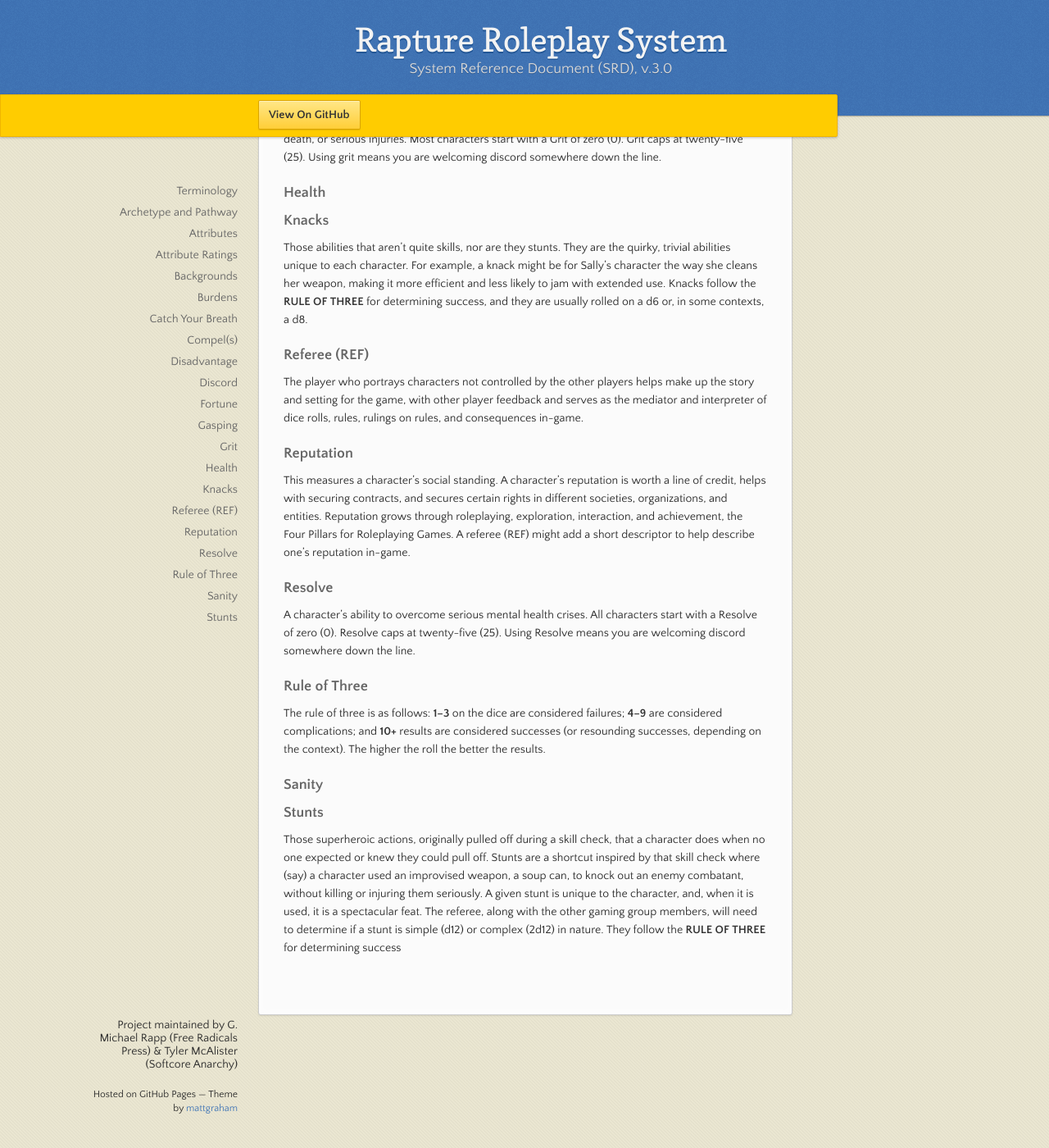
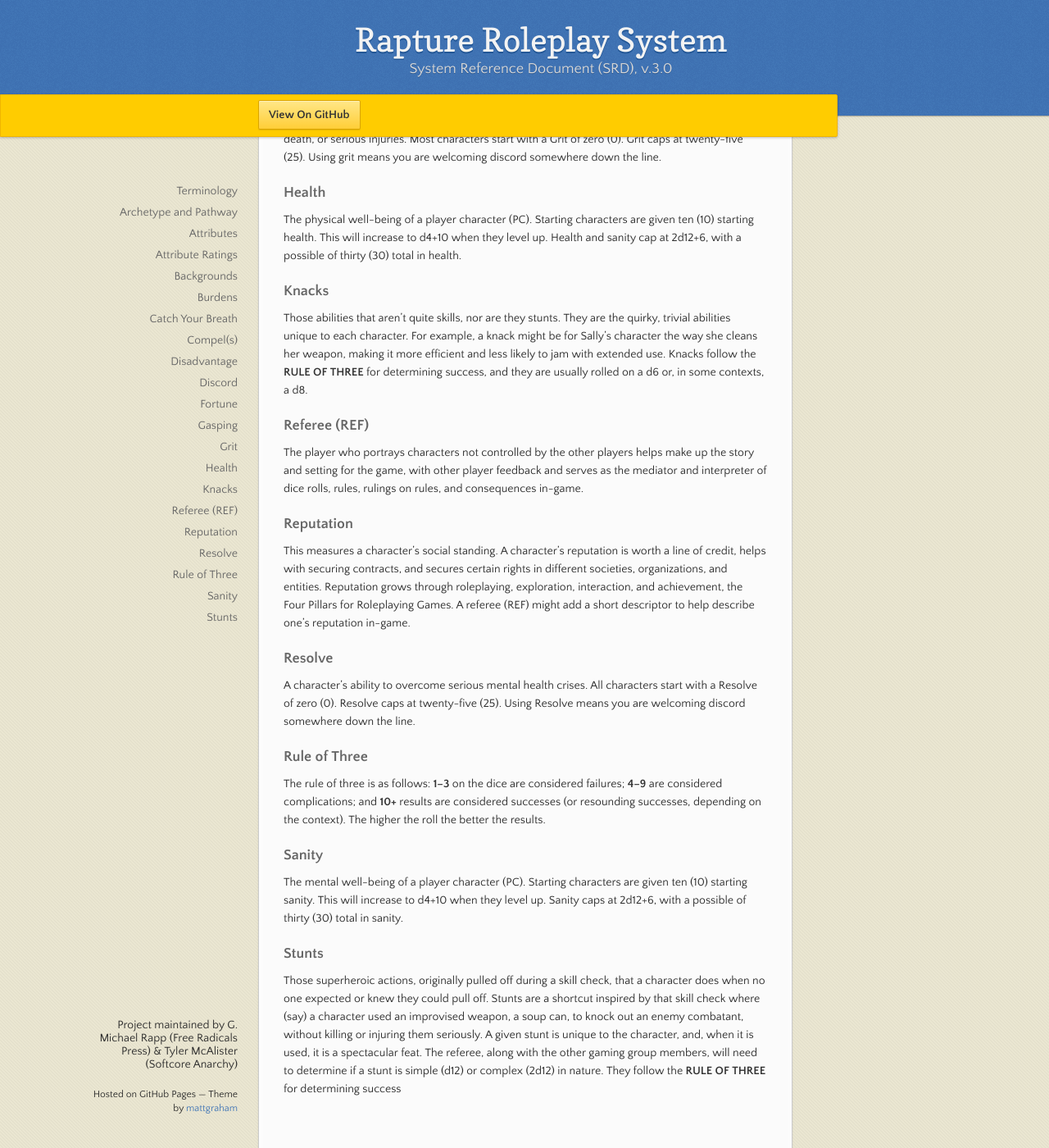
Before and after one commit to GMichaelRapp/rapture, a Jekyll site: the page built from terminology.md, in a window 1280 px wide and 1400 px high, scrolled down 1626 px. Shown: the whole window at 82% size. Built offline with Jekyll 4.4.1, drawn with Linux system fonts in a browser that asks for light colours.

Commit message:
Update terminology.md

```diff
--- a/terminology.md
+++ b/terminology.md
@@ -48,6 +48,7 @@ Players have the option to break combat or the action, for a short period, by ga
 A character’s ability to resist physical damage to their body after having survived near death, death, or serious injuries. Most characters start with a Grit of zero (0). Grit caps at twenty-five (25). Using grit means you are welcoming discord somewhere down the line.
 
 ### Health
+The physical well-being of a player character (PC). Starting characters are given ten (10) starting health. This will increase to d4+10 when they level up. Health and sanity cap at 2d12+6, with a possible of thirty (30) total in health.
 
 ### Knacks
 Those abilities that aren’t quite skills, nor are they stunts. They are the quirky, trivial abilities unique to each character. For example, a knack might be for Sally’s character the way she cleans her weapon, making it more efficient and less likely to jam with extended use. Knacks follow the **RULE OF THREE** for determining success, and they are usually rolled on a d6 or, in some contexts, a d8.
@@ -65,6 +66,7 @@ A character’s ability to overcome serious mental health crises. All characters
 The rule of three is as follows: **1–3** on the dice are considered failures; **4–9** are considered complications; and **10+** results are considered successes (or resounding successes, depending on the context). The higher the roll the better the results.
 
 ### Sanity
+The mental well-being of a player character (PC). Starting characters are given ten (10) starting sanity. This will increase to d4+10 when they level up. Sanity caps at 2d12+6, with a possible of thirty (30) total in sanity.
 
 ### Stunts
 Those superheroic actions, originally pulled off during a skill check, that a character does when no one expected or knew they could pull off. Stunts are a shortcut inspired by that skill check where (say) a character used an improvised weapon, a soup can, to knock out an enemy combatant, without killing or injuring them seriously. A given stunt is unique to the character, and, when it is used, it is a spectacular feat. The referee, along with the other gaming group members, will need to determine if a stunt is simple (d12) or complex (2d12) in nature. They follow the **RULE OF THREE** for determining success
```
